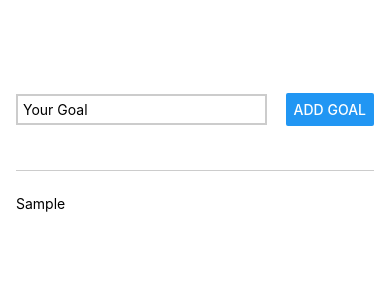
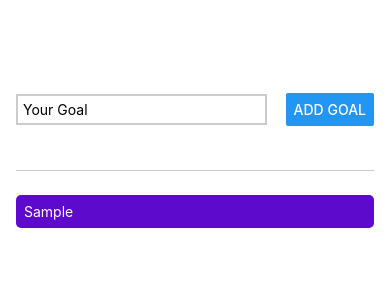
Before and after one commit to nikhil149/React-Native, a React Native app: screen / in a window 390 px wide. Both pictures are taken after typing "Sample" into the empty fields and a click on the button "ADD GOAL". Shown: the top 300 px of the page. Built offline with nearby package versions, Linux system fonts and the light colour scheme.

Commit message:
Added styles to goal item

```diff
--- a/App.js
+++ b/App.js
@@ -25,7 +25,11 @@ export default function App() {
       </View>
       <View style={styles.goalsContainer}>
         {goalList.map((goal, id) => (
-          <Text key={id}>{goal}</Text>
+          <View key={id} style={styles.goalItem}>
+            <Text style={styles.goalText}>
+              {goal}
+            </Text>
+          </View>
         ))}
       </View>
     </View>
@@ -58,4 +62,14 @@ const styles = StyleSheet.create({
   goalsContainer: {
     flex: 5,
   },
+  goalItem: {
+    marginBottom: 8,
+    padding: 8,
+    elevation: 2,
+    backgroundColor: "#5e0acc",
+    borderRadius: 5,
+  },
+  goalText: {
+    color: "white",
+  },
 });
```
